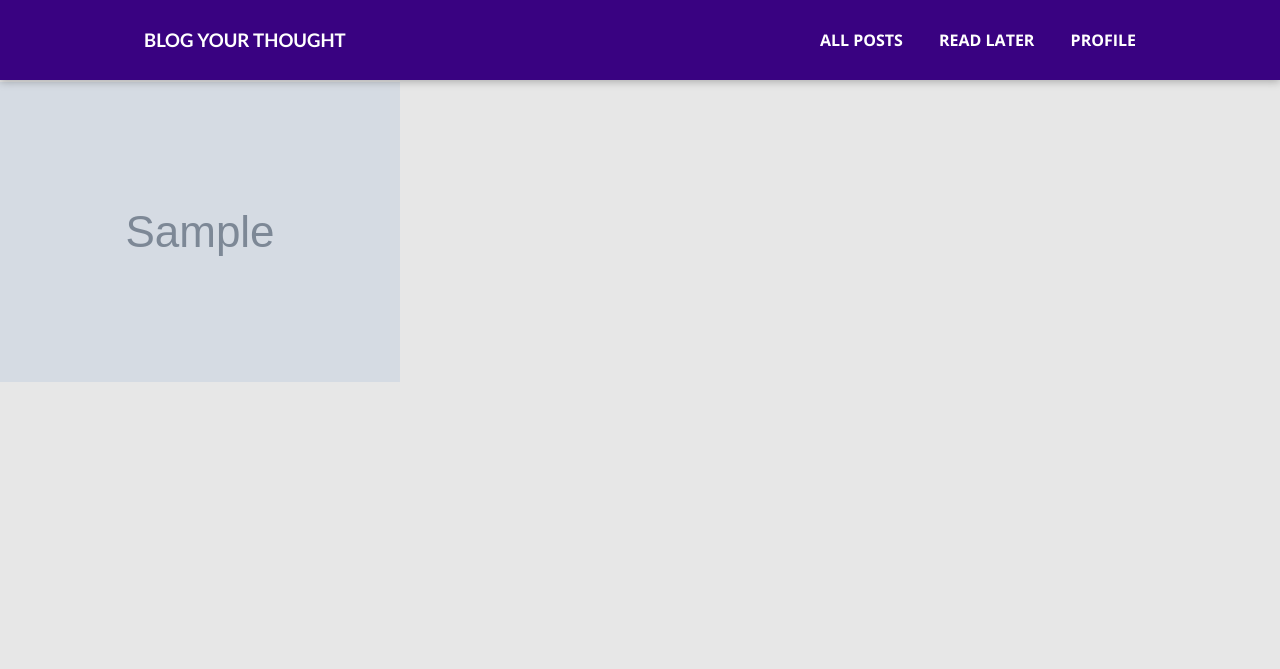
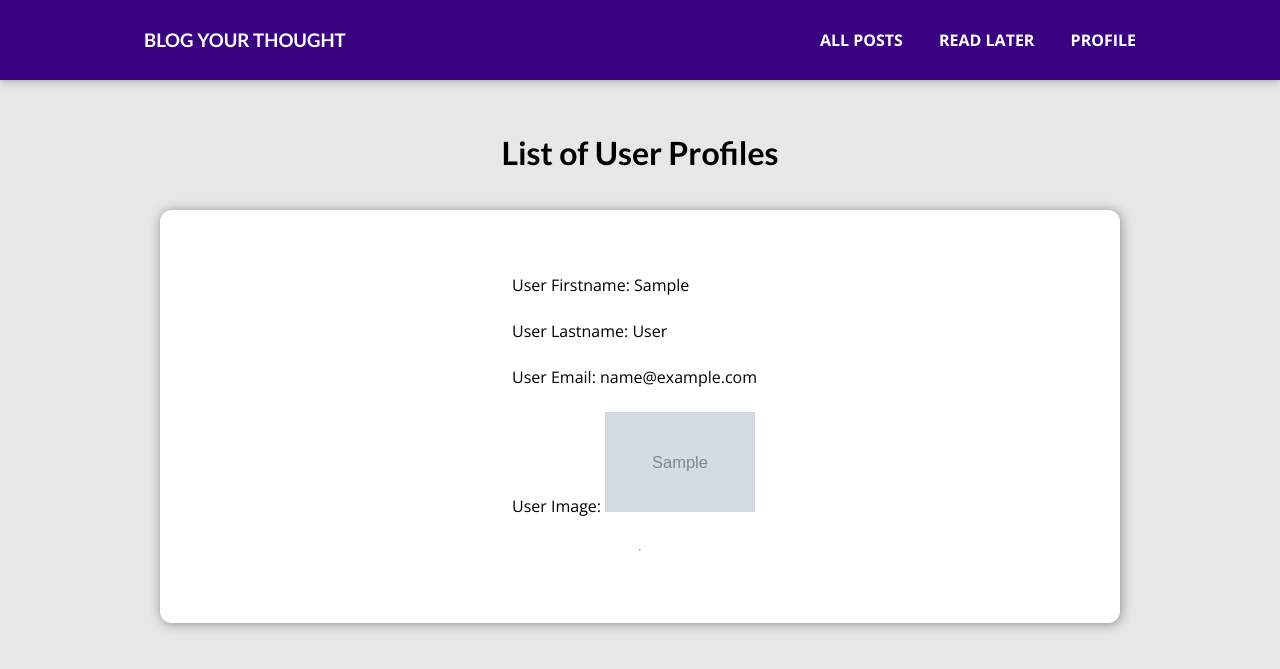
Before and after one commit to snadi043/BLOGSAPPLICATION, a Django app: template myblogs/templates/myblogs/user-profile-list.html in a window 1280 px wide. Shown: the top 669 px of the page. Run offline with Django 5.2, Linux system fonts and the light colour scheme; tables that the repository leaves empty hold one stand-in row (values such as "Sample post"); the template is opened without the code that fills it: values that come from a table or form of the project are taken from there, most other values are stand-ins (such as "Sample title", 1, 10 or a date in 2020); grey boxes marked "Sample" are stand-in pictures; parts of the project's set-up code (start-up, migrations or seed data) failed here and were passed over.

Commit message:
Implemented the UserProfile Feature in the myblogs application.

```diff
--- a/myblogs/admin.py
+++ b/myblogs/admin.py
@@ -2,7 +2,7 @@ from django.contrib import admin
 
 # Register your models here.
 
-from .models import Author,Blog,Tag,ReviewsModel
+from .models import Author,Blog,Tag,UserProfile,ReviewsModel
 
 class BlogAdmin(admin.ModelAdmin):
     list_display = ["title", "author", "slug", "updatedOn"]
@@ -19,8 +19,12 @@ class TagAdmin(admin.ModelAdmin):
 class ReviewAdmin(admin.ModelAdmin):
     list_display = ["reviewer_name", "reviewer_rating", "blog"]
 
+class UserAdmin(admin.ModelAdmin):
+    list_display = ["first_name", "last_name", "email"]
+
 
 admin.site.register(Author, AuthorAdmin)
 admin.site.register(Blog, BlogAdmin)
 admin.site.register(Tag, TagAdmin)
 admin.site.register(ReviewsModel, ReviewAdmin)
+admin.site.register(UserProfile, UserAdmin)
--- a/myblogs/models.py
+++ b/myblogs/models.py
@@ -83,8 +83,19 @@ class ReviewsModel(models.Model):
         def __str__(self):
             return str(self.blog.title)
 
-class UserProfileImage(models.Model):
+class UserProfile(models.Model):
+    first_name = models.CharField(null=True, max_length=10)
+    last_name = models.CharField(null=True, max_length=10)
+    email = models.EmailField()
     userImage = models.FileField(upload_to="myblogs/images/uploads", null=True)
+
+    class Meta:
+        verbose_name = "User"
+        verbose_name_plural = "Users"
+
+        def __str__(self):
+            return str(self.first_name)
+
 
 # class CommentsModel(models.Model):
 #     username = models.CharField(null=True, unique=True)
--- /dev/null
+++ b/myblogs/static/myblogs/css/user-profile-list.css
@@ -0,0 +1,31 @@
+.user-profiles{
+    display: flex;
+    flex-direction: column;
+    padding: 7rem 5rem;
+    text-align: center;
+}
+
+.user-profiles-list{
+    background-color: white;
+    padding: 2rem;
+    border-radius: 12px;
+    width: 60rem;
+    margin: -6rem auto 2rem auto;
+    box-shadow: 1px 1px 12px rgba(0, 0, 0, 0.4);
+}
+
+.user-profiles-list ul{
+    display: flex;
+    flex-direction: column;
+    align-items: flex-start;
+    padding:2rem 20rem
+}
+
+.user-profiles-list li{
+    list-style: none;
+}
+
+.user-profiles-list img{
+    height:100px;
+    width: 150px;
+}
--- a/myblogs/templates/myblogs/user-profile-list.html
+++ b/myblogs/templates/myblogs/user-profile-list.html
@@ -9,6 +9,7 @@
 {% block pageStyles %}
     <link rel="stylesheet" href="{% static 'myblogs/css/thankyou.css' %}"/>
     <link rel="stylesheet" href="{% static 'myblogs/css/all-posts.css' %}"/>
+    <link rel="stylesheet" href="{% static 'myblogs/css/user-profile-list.css' %}"/>
 {% endblock %}
 
 {% block pageContent %}
@@ -16,12 +17,16 @@
         <h1>List of User Profiles</h1>
     </div>
 
-    <div>
+    <div class="user-profiles-list">
         <ul>
             {% for profile in profiles %}
-                <li>
+                <li>User Firstname: {{ profile.first_name }}</li>
+                <li>User Lastname: {{ profile.last_name }}</li>
+                <li>User Email: {{ profile.email }}</li>
+                <li>User Image:
                     <img src="{{ profile.userImage.url }}"/>
                 </li>
+                <hr>
             {% endfor %}
         </ul>
     </div>
```
Also changed, not shown: myblogs/templates/myblogs/create-profile.html (+8 -4 lines), myblogs/views.py (+29 -7 lines).
